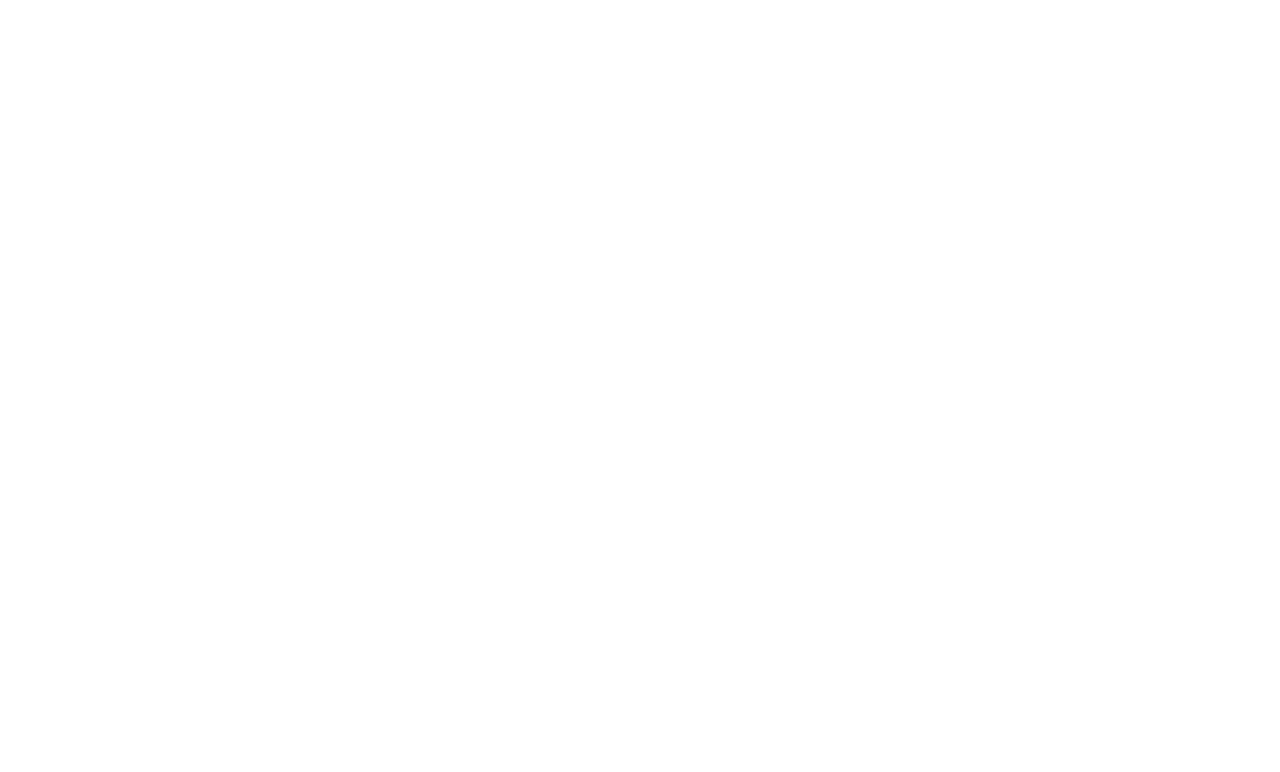
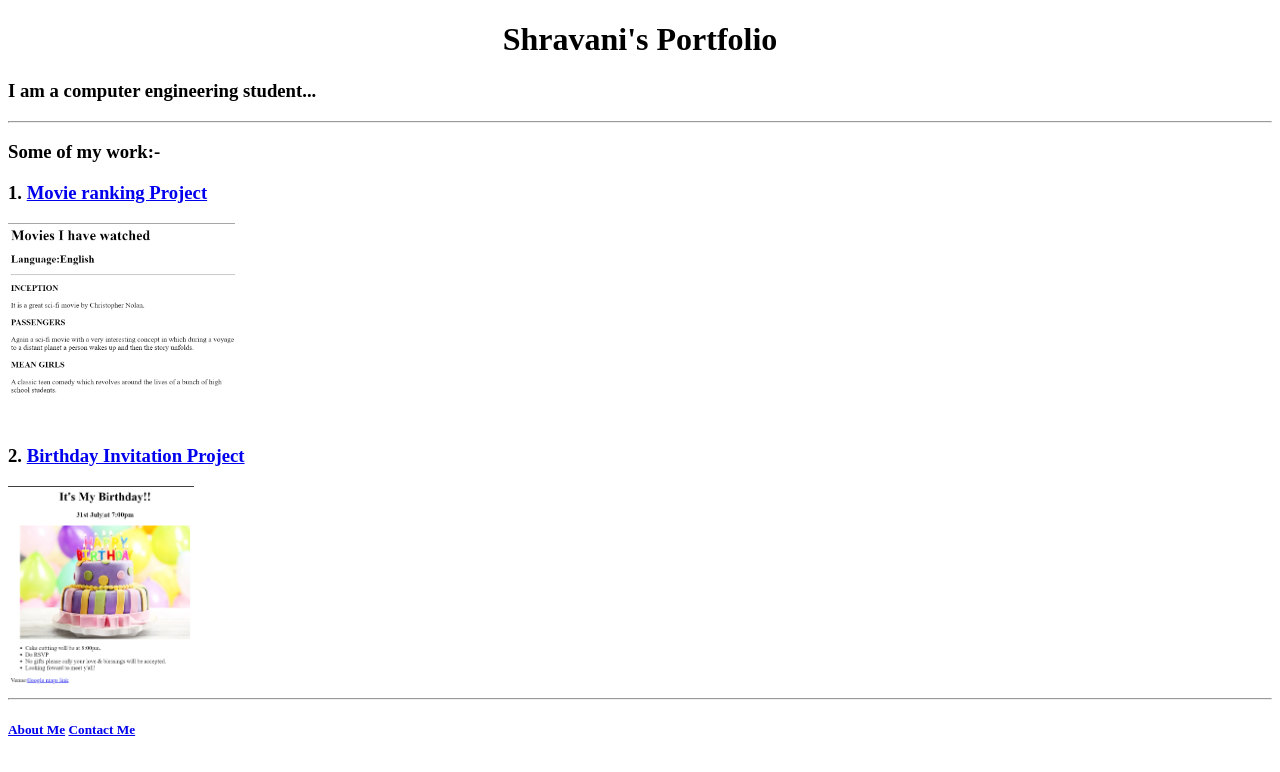
Before and after one commit to Shravz2004/html-portfolio, a plain HTML site: page index.html in a window 1280 px wide. Drawn offline with Linux system fonts and the light colour scheme.

Commit message:
Update index.html

```diff
--- a/index.html
+++ b/index.html
@@ -1,15 +1,20 @@
-<!-- TODO 1: Create the HTML Boilerplate -->
-
-<!-- TODO 2: Add Your previous projects' HTML into the public folder -->
-
-<!-- TODO 3: Take screenshots of your project previews and add the images to the images folder -->
-
-<!-- TODO 4: Add titles/subtitles etc. -->
-
-<!-- TODO 5: Add a link to the project pages -->
-
-<!-- TODO 6: Add images to show the project previews
-HINT for TODO 6: You can use the height attribute set to 200 to make the image smaller:
-https://developer.mozilla.org/en-US/docs/Web/HTML/Element/img#attr-height -->
-
-<!-- TODO 7: Add the Contact Me and About Me page links -->
+<!DOCTYPE html>
+<html lang="en">
+<head>
+    <meta charset="UTF-8">
+    <meta name="viewport" content="width=device-width, initial-scale=1.0">
+    <title>MY PROFILE</title>
+</head>
+<body>
+    <center><h1>Shravani's Portfolio</h1></center>
+    <h3>I am a computer engineering student...</h3>
+    <hr>
+    <h3>Some of my work:-</h3>
+    <h3>1. <a href="./public/movie-ranking.html">Movie ranking Project</a></h3>
+    <img src="./assets/images/movie ranking.png" height="200" alt="Movie ranking project preview">
+    <h3>2. <a href="public/birthday-invite.html">Birthday Invitation Project</a>  </h3>
+    <img src="./assets/images/bday invite.png" height="200" alt="birthday invitation project preview">
+    <hr>
+    <h5><a href="./public/about.html">About Me</a> <a href="./public/contact.html">Contact Me</a> </h5>
+</body>
+</html>
```
